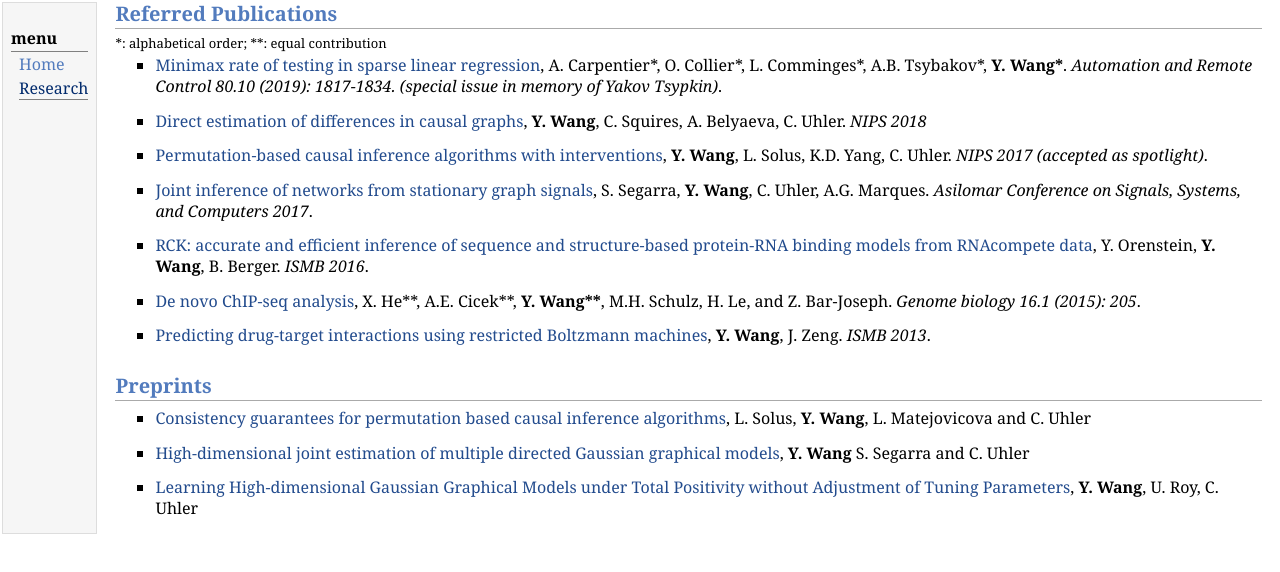
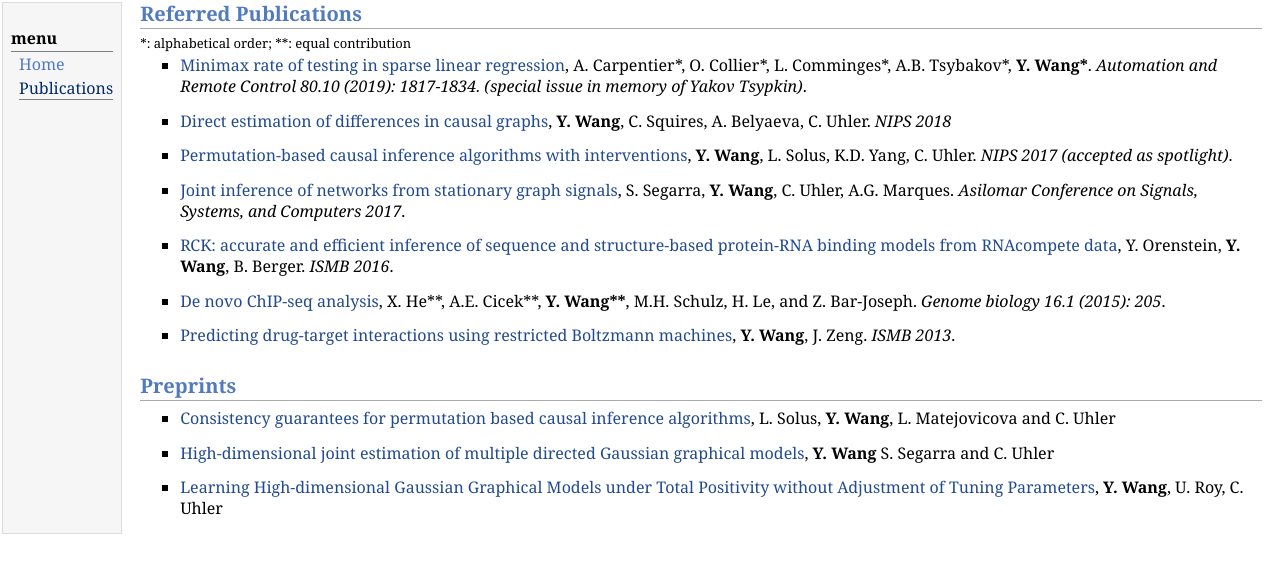
Before and after one commit to yuhaow/yuhaow.github.io, a plain HTML site: page publications.html in a window 1280 px wide. Drawn offline with Linux system fonts and the light colour scheme.

Commit message:
Add files via upload

```diff
--- a/publications.html
+++ b/publications.html
@@ -13,7 +13,7 @@
 <td id="layout-menu">
 <div class="menu-category">menu</div>
 <div class="menu-item"><a href="index.html">Home</a></div>
-<div class="menu-item"><a href="publications.html" class="current">Research</a></div>
+<div class="current"><a href="publications.html" class="current">Publications</a></div>
 </td>
 <td id="layout-content">
 <h2>Referred Publications</h2>
```
